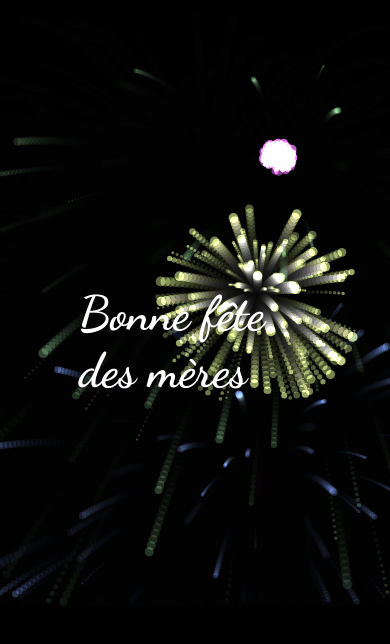
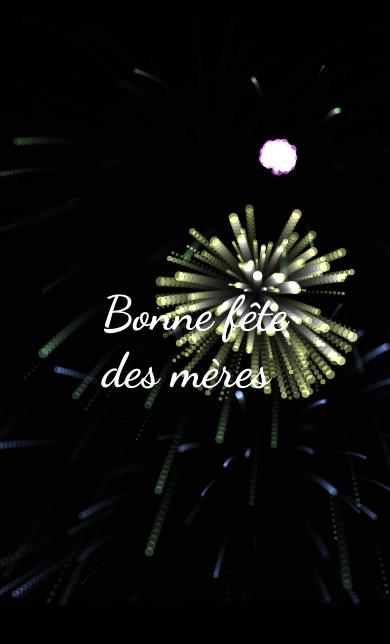
Before and after one commit to mamou-ml/mamou-ml.github.io, a plain HTML site: page index.html in a window 390 px wide. Drawn offline with Linux system fonts and the light colour scheme.

Commit message:
Update index.html

```diff
--- a/index.html
+++ b/index.html
@@ -49,7 +49,7 @@ canvas{
 }
 @media only screen and (max-width: 400px) {
   #div{
-  left: calc(50vw - 116px);
+  left: calc(50vw - 93px);
     font-size: 24px
 }
 }
```
